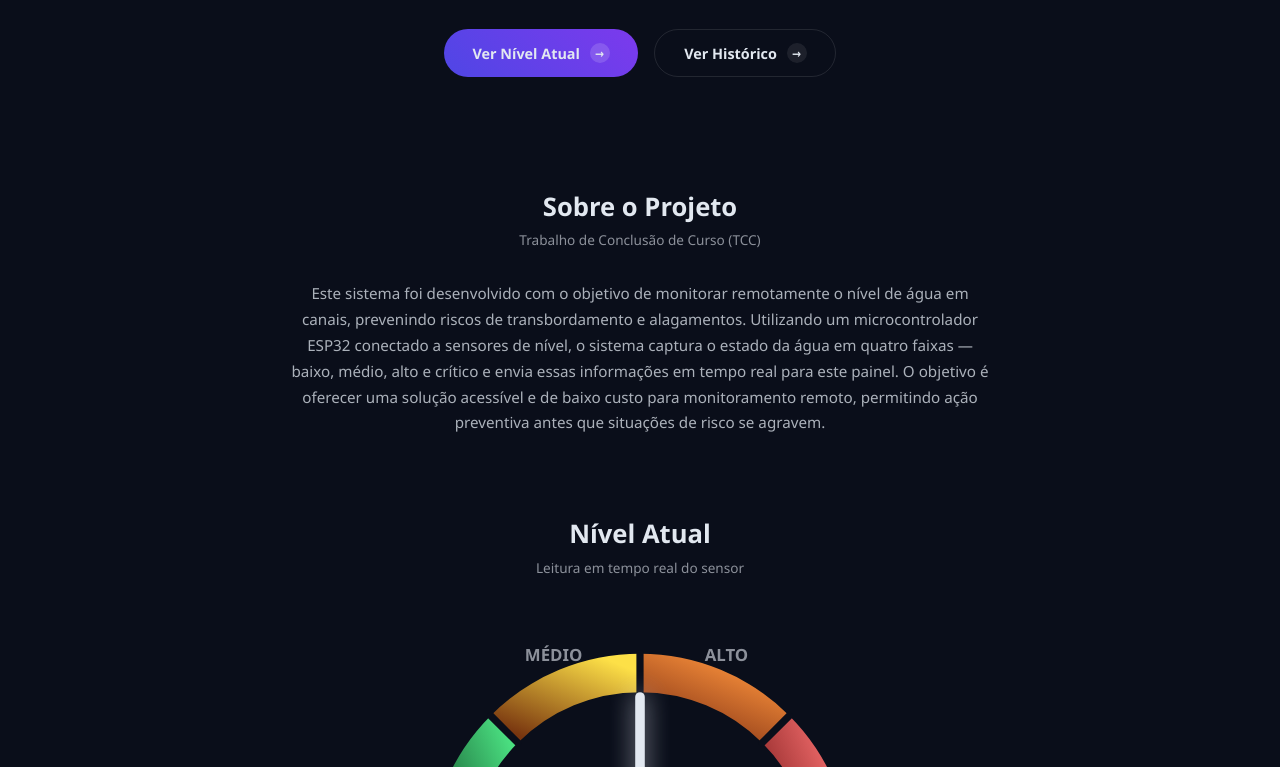
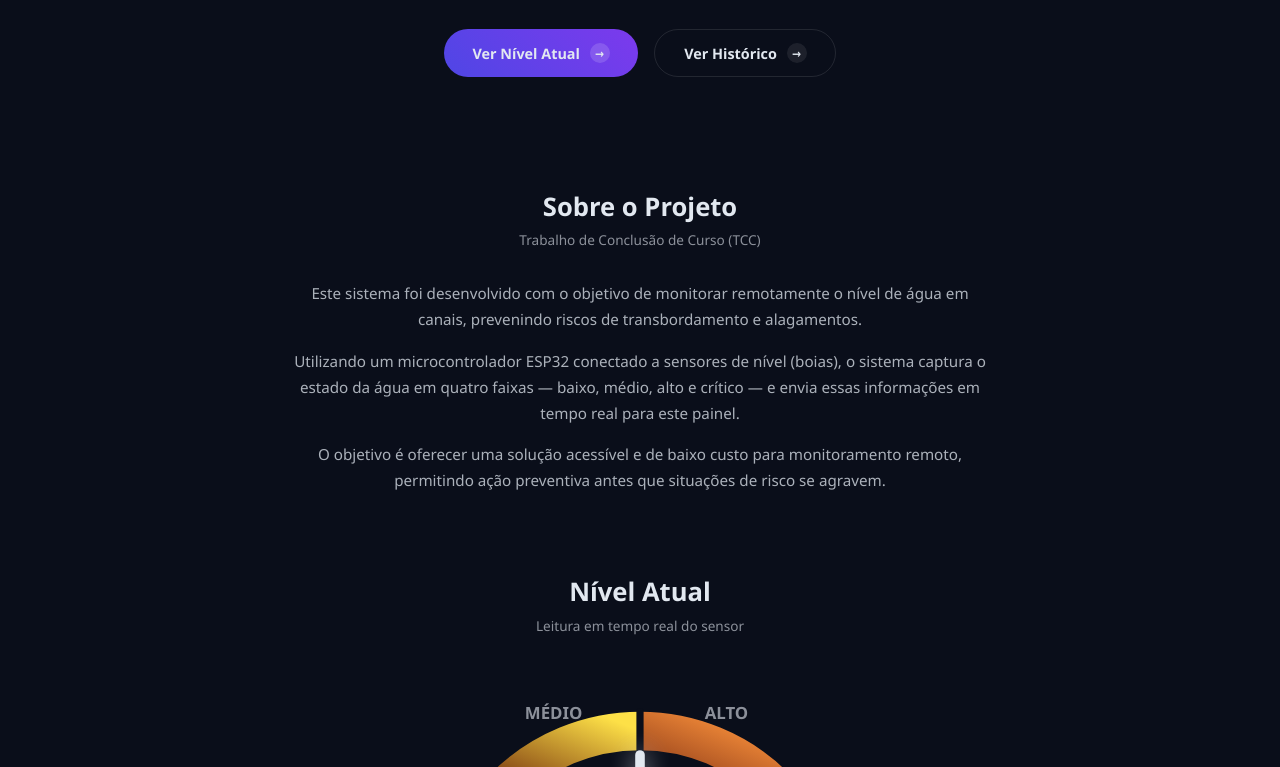
Before and after one commit to leonidasmaf977-tech/tcc-monitoramento-backend, a website: page public/index.html in a window 1280 px wide. Shown: the part 333-1100 px from the top of the page. Drawn offline with nearby package versions, Linux system fonts and the light colour scheme; no server answers.

Commit message:
Refactor HTML structure and improve formatting

```diff
--- a/public/index.html
+++ b/public/index.html
@@ -52,18 +52,26 @@
     </section>
 
     <main class="conteudo-principal">
-        <section class="secao-sobre">
+        <section id="sobre" class="secao-sobre">
             <h2 class="secao-titulo">Sobre o Projeto</h2>
             <p class="secao-subtitulo">Trabalho de Conclusão de Curso (TCC)</p>
             <div class="sobre-texto">
                 <p>
-                    Este sistema foi desenvolvido com o objetivo de monitorar remotamente o nível de água em canais, prevenindo riscos de transbordamento e alagamentos.
-
-Utilizando um microcontrolador ESP32 conectado a sensores de nível, o sistema captura o estado da água em quatro faixas — baixo, médio, alto e crítico e envia essas informações em tempo real para este painel.
-
-O objetivo é oferecer uma solução acessível e de baixo custo para monitoramento remoto, permitindo ação preventiva antes que situações de risco se agravem.
+                    Este sistema foi desenvolvido com o objetivo de monitorar
+                    remotamente o nível de água em canais, prevenindo riscos
+                    de transbordamento e alagamentos.
                 </p>
-
+                <p>
+                    Utilizando um microcontrolador ESP32 conectado a sensores
+                    de nível (boias), o sistema captura o estado da água em
+                    quatro faixas — baixo, médio, alto e crítico — e envia
+                    essas informações em tempo real para este painel.
+                </p>
+                <p>
+                    O objetivo é oferecer uma solução acessível e de baixo
+                    custo para monitoramento remoto, permitindo ação
+                    preventiva antes que situações de risco se agravem.
+                </p>
             </div>
         </section>
 
```
Lines whose indentation alone changed are shown as unchanged.
